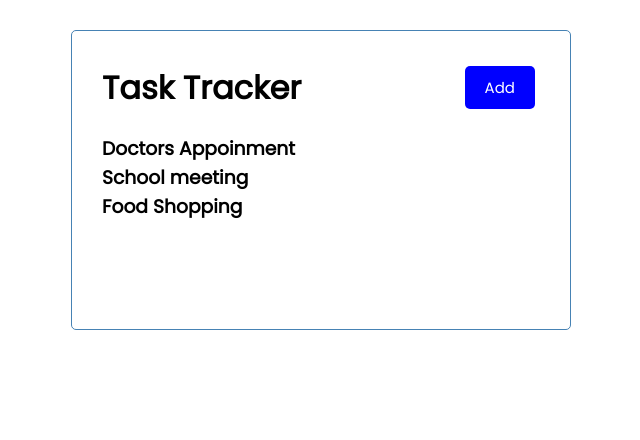
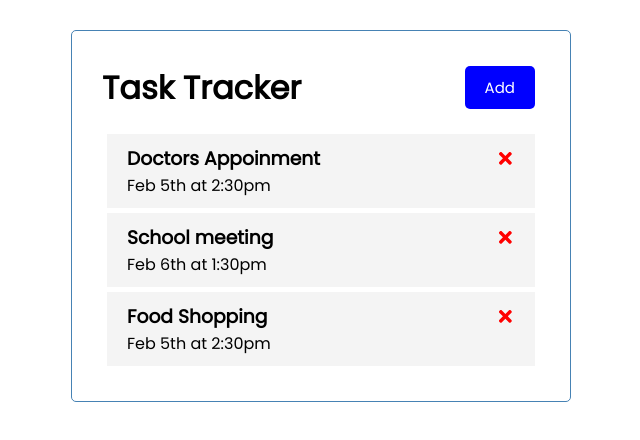
Before and after one commit to AnnyGab/React-Task-Tracker, a React (Create React App) app: page / in a window 1280 px wide. Shown: the top 440 px of the page, without its empty margins (319-959 px from the left). Built offline with nearby package versions, Linux system fonts and the light colour scheme; the HTML template or start-up script is replaced by a standard one.

Commit message:
Task component created

```diff
--- a/package.json
+++ b/package.json
@@ -8,6 +8,7 @@
     "@testing-library/user-event": "^12.6.2",
     "react": "^17.0.1",
     "react-dom": "^17.0.1",
+    "react-icons": "^4.1.0",
     "react-scripts": "4.0.1",
     "web-vitals": "^0.2.4"
   },
--- a/src/App.js
+++ b/src/App.js
@@ -25,12 +25,21 @@
     }
 ])
 
+//Delete task
+const deleteTask = (id) => {
+  setTasks(tasks.filter((task) => task.id !==
+   id))
+}
+
   return (
     <div className='container'>
       <Header />
-      <Tasks tasks = {tasks}/>
+      <Tasks
+        tasks={tasks}
+        onDelete={deleteTask}
+      />
     </div>
   )
 }
 
-export default App;
+export default App
--- /dev/null
+++ b/src/components/Task.js
@@ -0,0 +1,18 @@
+import { FaTimes } from 'react-icons/fa'
+
+const Task = ({ task , onDelete }) => {
+    return (
+        <div className = 'task'>
+            <h3>
+                {task.text} {''}
+                <FaTimes
+                    style={{ color: 'red', cursor: 'pointer' }}
+                    onClick={() => onDelete(task.id)}
+                />
+            </h3>
+            <p>{task.day}</p>
+        </div>
+    )
+}
+
+export default Task
--- a/src/components/Tasks.js
+++ b/src/components/Tasks.js
@@ -1,8 +1,11 @@
-const Tasks = ({ tasks }) => {
+import Task from './Task'
+
+const Tasks = ({ tasks , onDelete }) => {
     return (
         <>
             {tasks.map((task) => (
-                <h3 key={task.id}>{task.text}</h3>
+                <Task key={task.id} task={task}
+                onDelete={onDelete} />
             ))}
         </>
     )
--- a/src/index.css
+++ b/src/index.css
@@ -54,18 +54,18 @@
   width: 100%;
 }
 
-.event {
+.task {
   background: #f4f4f4;
   margin: 5px;
   padding: 10px 20px;
   cursor: pointer;
 }
 
-.event.reminder {
+.task.reminder {
   border-left: 5px solid green;
 }
 
-.event h3 {
+.task h3 {
   display: flex;
   align-items: center;
   justify-content: space-between;
```
Also changed, not shown: 2 other files (tests, documents, lock files or other folders).
